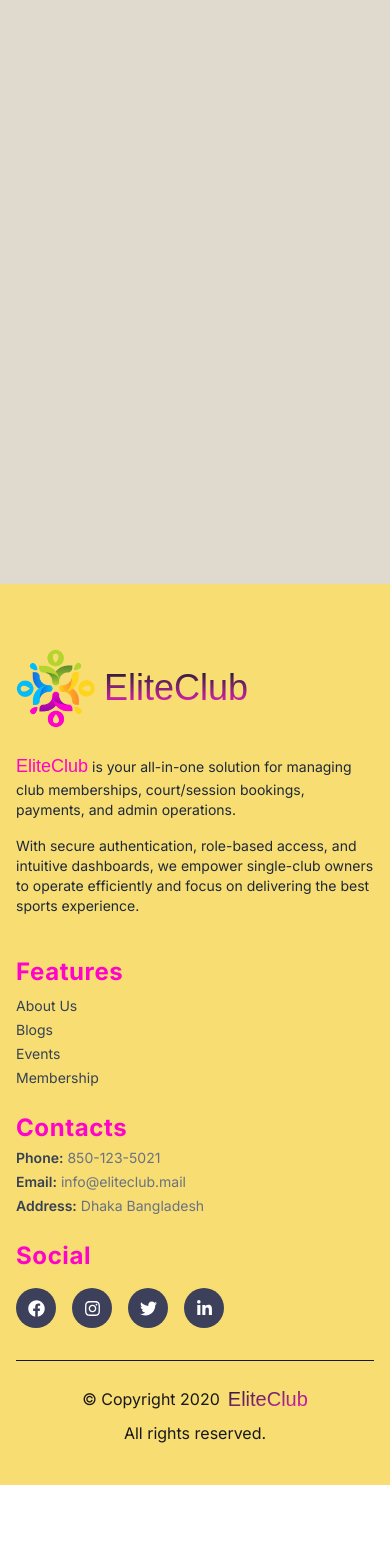
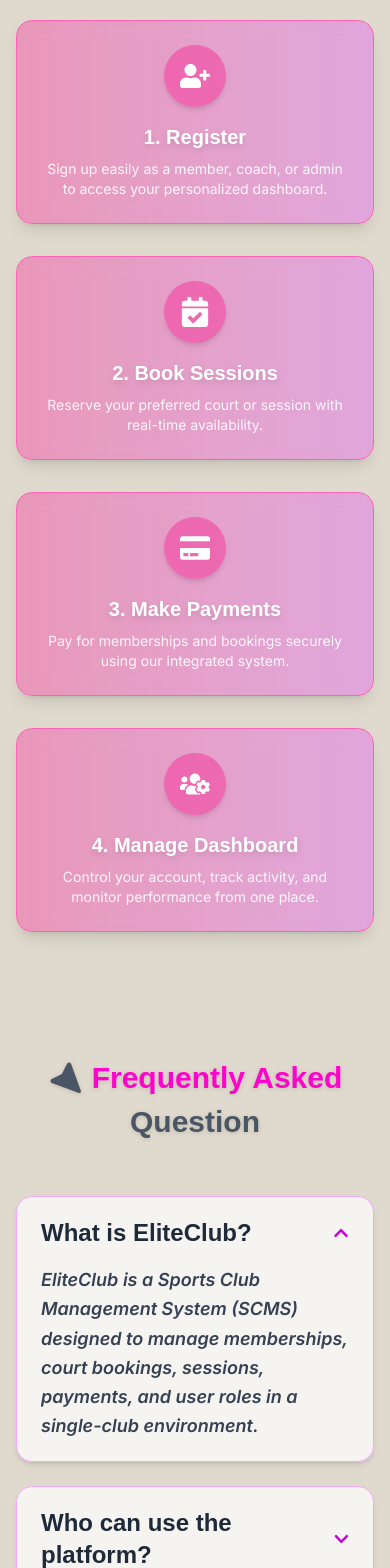
Before and after one commit to ei-shadi/ElitClub, a React (Vite) app: page /faq in a window 390 px wide. Shown: the part 260-1828 px from the top of the page. Before the commit the page ends 1745 px from the top, so only its background shows below. Built offline with nearby package versions, Linux system fonts and the light colour scheme; a web font is replaced by a local one.

Commit message:
Faq Section Completed

```diff
--- a/src/components/Footer.jsx
+++ b/src/components/Footer.jsx
@@ -102,7 +102,7 @@ const Footer = () => {
         {/* Footer bottom section - responsive */}
         <div className="pt-6 pb-10 border-t flex flex-wrap justify-center items-center gap-2 text-center">
           <p>© Copyright 2020</p>
-          <h1 className="text-xl bg-gradient-to-br from-[#1e152a] to-[#FF02CB] bg-clip-text text-transparent">
+          <h1 className="text-xl bg-gradient-to-b from-[#1e152a] to-[#FF02CB] bg-clip-text text-transparent">
             EliteClub
           </h1>
           <p>All rights reserved.</p>
--- a/src/components/Home/Hero.jsx
+++ b/src/components/Home/Hero.jsx
@@ -10,11 +10,11 @@ const Hero = () => {
     >
       <div className=" h-screen flex items-center justify-center px-4 overflow-hidden">
         {/* Central Content */}
-        <div className="relative text-center mx-auto bg-[#EFEAE6]/80 rounded-3xl py-10 max-w-6xl px-6">
+        <div className="relative text-center mx-auto backdrop-blur bg-gradient-to-r from-[#EFEAE6]/60 to-[#EFEAE6]/60 rounded-3xl py-10 max-w-6xl px-6">
           <h1 className="text-5xl sm:text-7xl md:text-8xl font-extrabold tracking-wide bg-gradient-to-b from-[#1e152a] to-[#FF02CB] bg-clip-text text-transparent mb-6 drop-shadow-md">
             EliteClub
           </h1>
-          <p className="text-base font-bold sm:text-lg md:text-xl text-gray-700 max-w-3xl mx-auto italic mb-10">
+          <p className="text-base font-bold sm:text-lg md:text-xl text-gray-800 max-w-3xl mx-auto italic mb-10">
             Manage memberships, court bookings, payments, and operations — all in one sleek platform.
             Built for club owners who demand simplicity, speed, and excellence.
           </p>
--- a/src/index.css
+++ b/src/index.css
@@ -2,7 +2,7 @@
 
 
 @import "tailwindcss";
-@plugin "daisyui" {
+@plugin "daisyui"{
   themes: light --default;
 }
 
--- a/src/pages/FAQ.jsx
+++ b/src/pages/FAQ.jsx
@@ -1,10 +1,171 @@
-import React from 'react';
+import { useState } from 'react';
+import { motion } from 'framer-motion';
+import { FaUserPlus, FaCalendarCheck, FaCreditCard, FaUsersCog, FaChevronDown } from 'react-icons/fa';
+import { TbLocationFilled } from 'react-icons/tb';
+
+// Usage steps with icons
+const usageSteps = [
+  {
+    icon: <FaUserPlus className="text-3xl" />,
+    title: '1. Register',
+    desc: 'Sign up easily as a member, coach, or admin to access your personalized dashboard.',
+  },
+  {
+    icon: <FaCalendarCheck className="text-3xl" />,
+    title: '2. Book Sessions',
+    desc: 'Reserve your preferred court or session with real-time availability.',
+  },
+  {
+    icon: <FaCreditCard className="text-3xl" />,
+    title: '3. Make Payments',
+    desc: 'Pay for memberships and bookings securely using our integrated system.',
+  },
+  {
+    icon: <FaUsersCog className="text-3xl" />,
+    title: '4. Manage Dashboard',
+    desc: 'Control your account, track activity, and monitor performance from one place.',
+  },
+];
+
+const faqData = [
+  {
+    question: 'What is EliteClub?',
+    answer: 'EliteClub is a Sports Club Management System (SCMS) designed to manage memberships, court bookings, sessions, payments, and user roles in a single-club environment.',
+  },
+  {
+    question: 'Who can use the platform?',
+    answer: 'The system supports three roles: Admins, Coaches/Managers, and Members. Each role has tailored dashboard features and access controls.',
+  },
+  {
+    question: 'How do I register as a member?',
+    answer: 'Simply go to the registration page, fill out your personal and contact details, and create your account. After registration, you can log in and access member features.',
+  },
+  {
+    question: 'Can I book courts or training sessions online?',
+    answer: 'Yes, members can check availability and book courts or sessions directly through the dashboard using the booking module.',
+  },
+  {
+    question: 'How does payment work?',
+    answer: 'The system offers secure payment processing for membership fees, bookings, and events. Users can pay using their preferred method, and admins can track payment status.',
+  },
+  {
+    question: 'What kind of admin features are included?',
+    answer: 'Admins have full access to user management, booking oversight, payment monitoring, coupon systems, and club announcements.',
+  },
+  {
+    question: 'How can I get support if I face issues using EliteClub?',
+    answer: 'EliteClub offers dedicated customer support through email, phone, and live chat. Our team is available to assist you with any technical issues, account questions, or feature requests to ensure a smooth experience.',
+  },
+];
+
+const cardVariants = {
+  hidden: { opacity: 0, y: 50 },
+  visible: (i) => ({
+    opacity: 1,
+    y: 0,
+    transition: {
+      delay: i * 0.2,
+      duration: 0.6,
+      ease: 'easeOut',
+    },
+  }),
+};
 
 const FAQ = () => {
+  const [openIndex, setOpenIndex] = useState(0);
+
+  const toggleFAQ = (index) => {
+    setOpenIndex(openIndex === index ? null : index);
+  };
+
   return (
-    <div className='h-screen pt-28'>
-      This is FAQ
-    </div>
+    <section className="max-w-6xl mx-auto px-4 pt-36 lg:pt-60 pb-32">
+      {/* How To Use Section */}
+      <div className="mb-32">
+        <h2 className="text-3xl md:text-6xl font-extrabold text-gray-600 mb-14 text-center drop-shadow-sm flex flex-wrap items-center justify-center gap-2 md:gap-3">
+          Why Choose <span className="text-[#FF02CB]">EliteClub?</span>
+          <TbLocationFilled className="rotate-180 text-4xl md:text-5xl" />
+        </h2>
+
+        <div className="grid gap-8 md:grid-cols-2 lg:grid-cols-4">
+          {usageSteps.map((step, index) => (
+            <motion.div
+              key={index}
+              custom={index}
+              initial="hidden"
+              whileInView="visible"
+              viewport={{ once: true }}
+              variants={cardVariants}
+              className="relative group p-6 rounded-2xl border border-pink-400 bg-gradient-to-r from-pink-500/40 to-fuchsia-500/30 backdrop-blur-sm shadow-lg hover:shadow-2xl hover:bg-[#FF02CB]/80 hover:scale-110 transition-all duration-300"
+            >
+              <div className="flex flex-col items-center text-white">
+                <div className="mb-4 text-white bg-pink-500/50 rounded-full p-4 shadow-md group-hover:bg-black/50">
+                  {step.icon}
+                </div>
+                <h3 className="text-xl font-bold mb-2 drop-shadow-md text-center">{step.title}</h3>
+                <p className="text-sm text-center text-white/90">{step.desc}</p>
+              </div>
+            </motion.div>
+          ))}
+        </div>
+      </div>
+
+      {/* FAQ Section */}
+      <h2 className="text-3xl md:text-6xl font-extrabold text-gray-600 mb-14 text-center drop-shadow-sm flex flex-wrap items-center justify-center gap-2 md:gap-3">
+        <TbLocationFilled className="rotate-90 text-4xl md:text-5xl" />
+        <span className="text-[#FF02CB]">Frequently Asked</span>
+        Question
+      </h2>
+
+      <div className="space-y-6">
+        {faqData.map((item, index) => (
+          <motion.div
+            key={index}
+            initial={{ opacity: 0, y: 40 }}
+            whileInView={{ opacity: 1, y: 0 }}
+            transition={{ duration: 0.6, delay: index * 0.1 }}
+            viewport={{ once: true }}
+            className="group cursor-pointer transition-all duration-300 bg-white/70 backdrop-blur-md border border-fuchsia-300 rounded-2xl px-6 py-5 shadow-md hover:shadow-xl hover:bg-white/90"
+            onClick={() => toggleFAQ(index)}
+            role="button"
+            tabIndex={0}
+            onKeyDown={(e) => {
+              if (e.key === 'Enter' || e.key === ' ') {
+                toggleFAQ(index);
+              }
+            }}
+            aria-expanded={openIndex === index}
+            aria-controls={`faq-content-${index}`}
+            aria-labelledby={`faq-header-${index}`}
+          >
+            <div className="flex justify-between items-center w-full text-left">
+              <h3 className="text-2xl md:text-3xl font-semibold text-gray-800 group-hover:text-fuchsia-600 transition">
+                {item.question}
+              </h3>
+              <FaChevronDown
+                className={`ml-2 text-fuchsia-600 transition-transform duration-400 ${
+                  openIndex === index ? 'rotate-180' : ''
+                }`}
+              />
+            </div>
+
+            <motion.div
+              layout
+              initial={{ opacity: 0 }}
+              animate={{ opacity: openIndex === index ? 1 : 0 }}
+              transition={{ duration: 0.4 }}
+              style={{ overflow: 'hidden' }}
+              id={`faq-content-${index}`}
+              role="region"
+              aria-labelledby={`faq-header-${index}`}
+              className="mt-4 text-gray-700 text-lg leading-relaxed italic font-semibold"
+            >
+              {openIndex === index && <p>{item.answer}</p>}
+            </motion.div>
+          </motion.div>
+        ))}
+      </div>
+    </section>
   );
 };
 
--- a/src/pages/Home.jsx
+++ b/src/pages/Home.jsx
@@ -1,6 +1,6 @@
 import Hero from "../components/Home/Hero";
 import AboutClub from "../components/Home/AboutClub";
-import LocationSection from "../components/Home/LocationSection";
+import LocationSection from "../components/Home/OurLocation";
 import DiscountCoupons from "../components/Home/DiscountCoupons";
 
 
--- a/src/shared/Button.jsx
+++ b/src/shared/Button.jsx
@@ -23,7 +23,7 @@ const StyledWrapper = styled.div`
     display: flex;
     align-items: center;
     gap: 4px;
-    padding: 6px 40px;
+    padding: 10px 40px;
     font-size: 24px;
     background-color: red;
     border-radius: 10px;
```
Also changed, not shown: src/components/Home/AboutClub.jsx (+33 -17 lines), src/components/Home/DiscountCoupons.jsx (+58 -40 lines), src/components/Navbar.jsx (+15 -15 lines), src/components/Home/OurLocation.jsx (renamed from src/components/Home/LocationSection.jsx).
